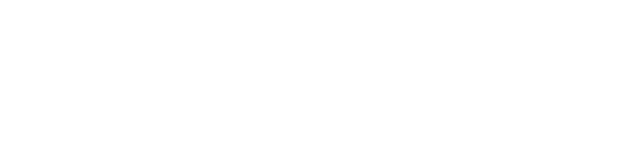
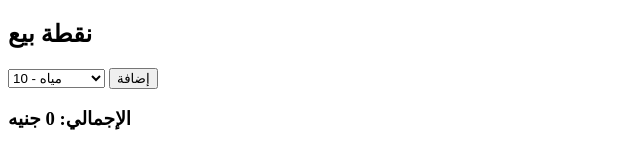
Before and after one commit to mohammedelsonbaty866-jpg/pos-learning, a plain HTML site: page index.html in a window 1280 px wide. Shown: the whole page, without its empty margins (0-640 px from the left). Drawn offline with Linux system fonts and the light colour scheme.

Commit message:
Update index.html

```diff
--- a/index.html
+++ b/index.html
@@ -1,6 +1,17 @@
 <!DOCTYPE html>
 <html lang="ar">
 <head>
+  <h2>نقطة بيع</h2>
+
+<select id="product">
+  <option value="10">مياه - 10</option>
+  <option value="15">عصير - 15</option>
+  <option value="20">شيكولاتة - 20</option>
+</select>
+
+<button onclick="addProduct()">إضافة</button>
+
+<h3>الإجمالي: <span id="total">0</span> جنيه</h3>
   <meta charset="UTF-8">
   <title>نقطة بيع</title>
 </head>
```
